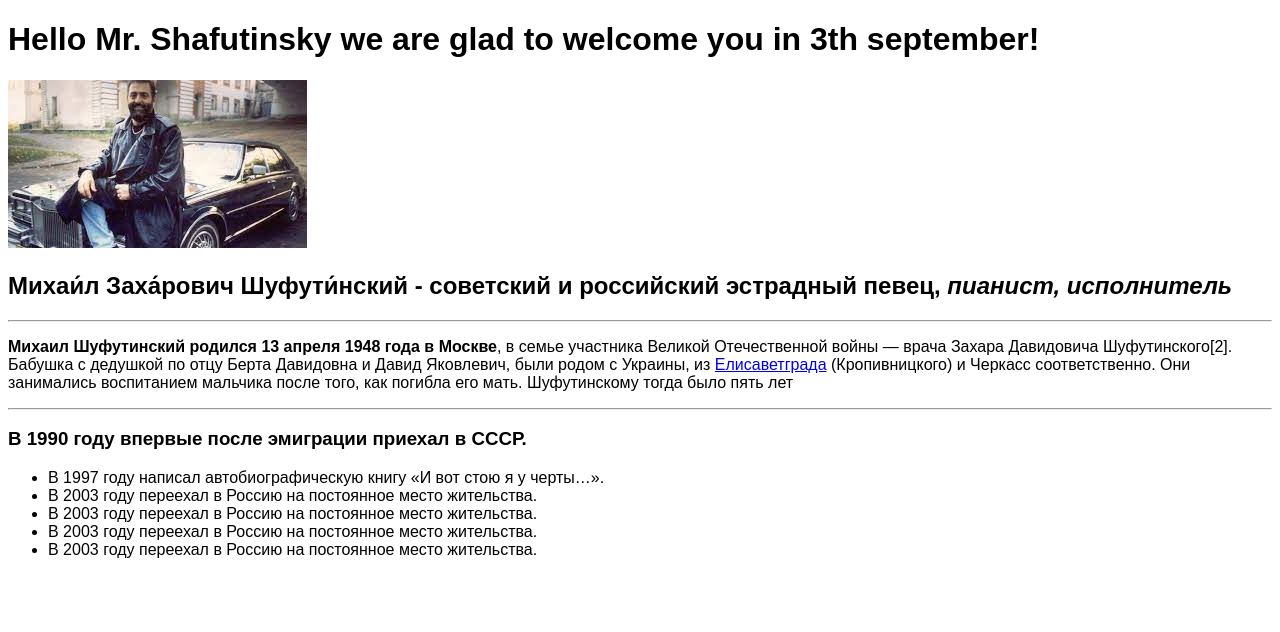
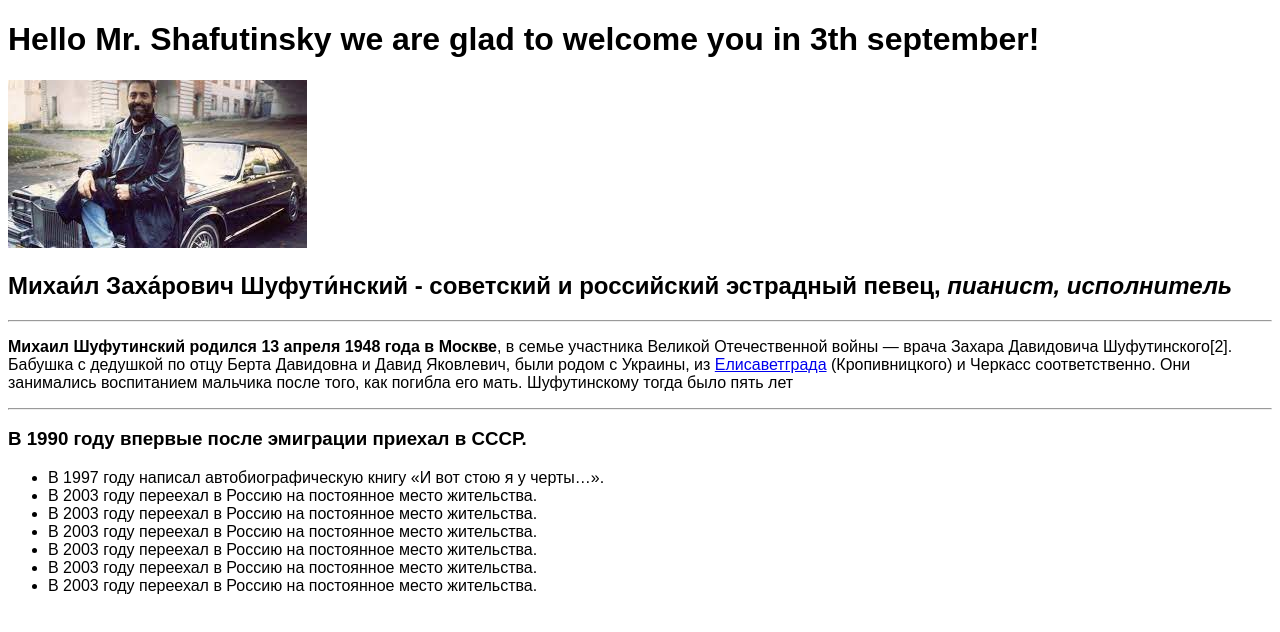
Before and after one commit to Wefoss/Project_01, a plain HTML site: page index.html in a window 1280 px wide. Drawn offline with Linux system fonts and the light colour scheme.

Commit message:
add 2 more li

```diff
--- a/index.html
+++ b/index.html
@@ -1,5 +1,6 @@
 <!DOCTYPE html>
 <html lang="en">
+
 <head>
     <meta charset="UTF-8">
     <meta http-equiv="X-UA-Compatible" content="IE=edge">
@@ -7,6 +8,7 @@
     <link rel="stylesheet" href="style.css">
     <title>Shafutinsky life</title>
 </head>
+
 <body>
     <h1>Hello Mr. Shafutinsky we are glad to welcome you in 3th september!</h1>
     <img src="./image/Shifutinsky.jpeg" alt="Shafutinsky img">
@@ -15,10 +17,12 @@
     <p><b>Михаил Шуфутинский родился 13 апреля 1948 года в Москве</b>, в семье участника Великой
         Отечественной войны — врача Захара Давидовича Шуфутинского[2].
         Бабушка с дедушкой по отцу Берта Давидовна и Давид Яковлевич, были родом с Украины,
-         из <a target="blank" href="https://ru.wikipedia.org/wiki/%D0%9A%D1%80%D0%BE%D0%BF%D0%B8%D0%B2%D0%BD%D0%B8%D1%86%D0%BA%D0%B8%D0%B9">Елисаветграда</a>
+        из <a target="blank"
+            href="https://ru.wikipedia.org/wiki/%D0%9A%D1%80%D0%BE%D0%BF%D0%B8%D0%B2%D0%BD%D0%B8%D1%86%D0%BA%D0%B8%D0%B9">Елисаветграда</a>
         (Кропивницкого) и Черкасс соответственно. Они занимались воспитанием
         мальчика после того, как погибла его мать. Шуфутинскому тогда было пять лет
-    </p><hr>
+    </p>
+    <hr>
     <h3>В 1990 году впервые после эмиграции приехал в СССР.</h3>
     <ul>
         <li>В 1997 году написал автобиографическую книгу «И вот стою я у черты…».</li>
@@ -26,6 +30,9 @@
         <li>В 2003 году переехал в Россию на постоянное место жительства.</li>
         <li>В 2003 году переехал в Россию на постоянное место жительства.</li>
         <li>В 2003 году переехал в Россию на постоянное место жительства.</li>
+        <li>В 2003 году переехал в Россию на постоянное место жительства.</li>
+        <li>В 2003 году переехал в Россию на постоянное место жительства.</li>
     </ul>
 </body>
+
 </html>
```
Lines whose indentation alone changed are shown as unchanged.
